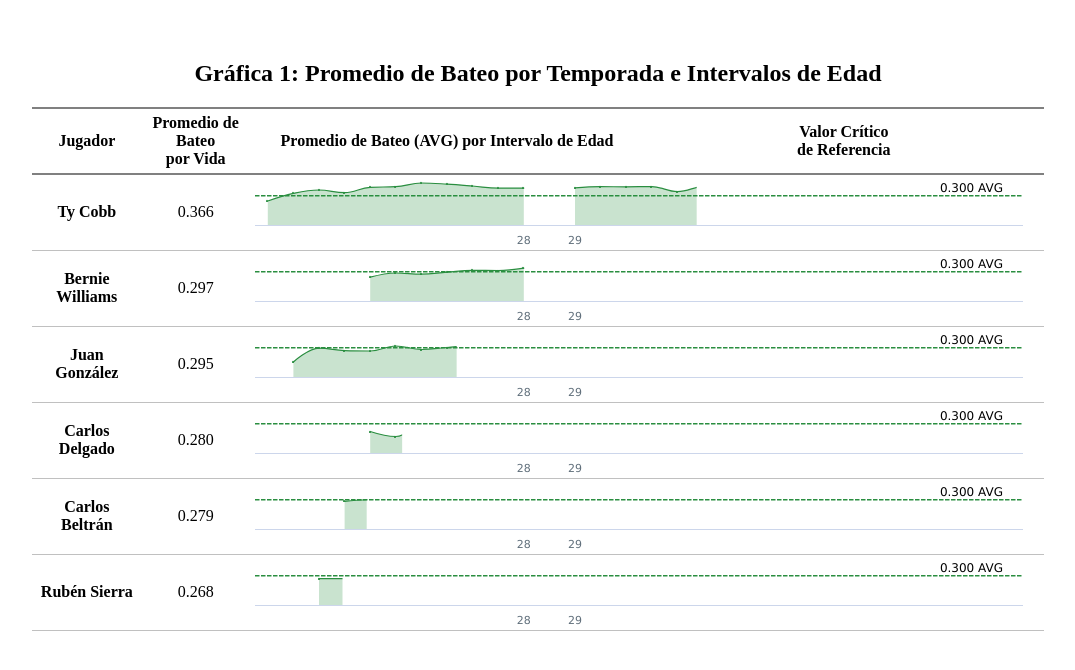
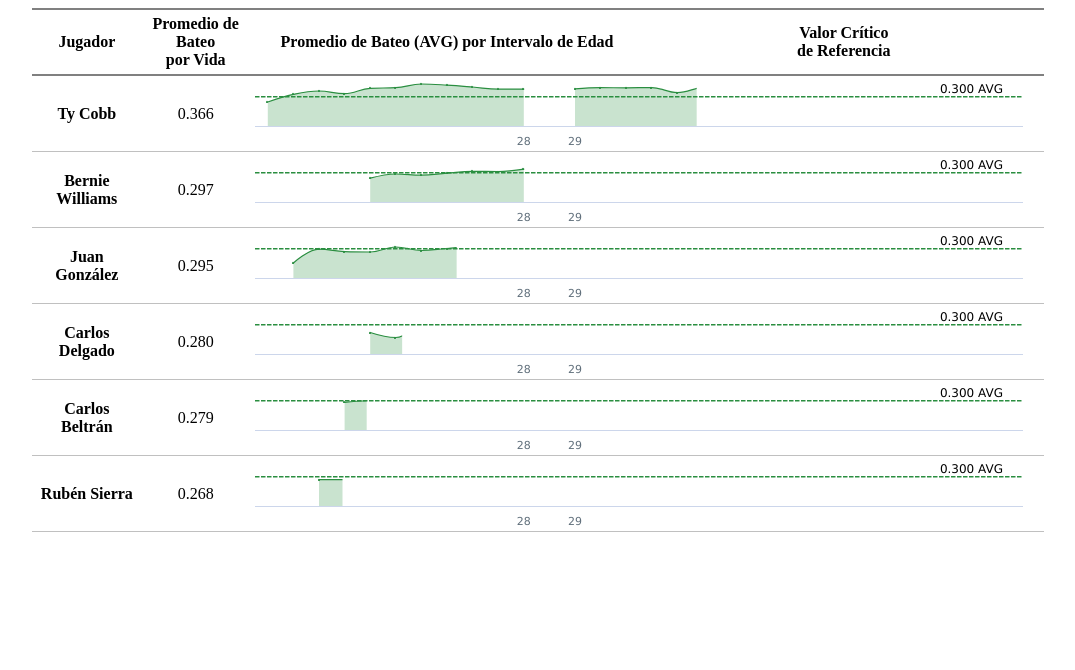
Before and after one commit to erduprojectarecibo/erduprojectarecibo.github.io, a website: page resources/iFrames/MLB iFrames/Divided Tables/ba-int-reg.html in a window 1280 px wide. Shown: the whole page, without its empty margins (102-1177 px from the left). Drawn offline with nearby package versions, Linux system fonts and the light colour scheme.

Commit message:
Update ba-int-reg.html

```diff
--- a/resources/iFrames/MLB iFrames/Divided Tables/ba-int-reg.html
+++ b/resources/iFrames/MLB iFrames/Divided Tables/ba-int-reg.html
@@ -21,7 +21,7 @@
         #result {
             text-align: right;
             color: gray;
-            min-height: 2em;
+/*             min-height: 2em; */
         }
 
         #table-sparkline {
@@ -58,7 +58,7 @@
     </style>
 
     <div id="result"></div>
-    <h2 style="text-align:center">Gráfica 1: Promedio de Bateo por Temporada e Intervalos de Edad</h2>
+<!--     <h2 style="text-align:center">Gráfica 1: Promedio de Bateo por Temporada e Intervalos de Edad</h2> -->
     <table id="table-sparkline">
         <thead>
             <tr>
```
